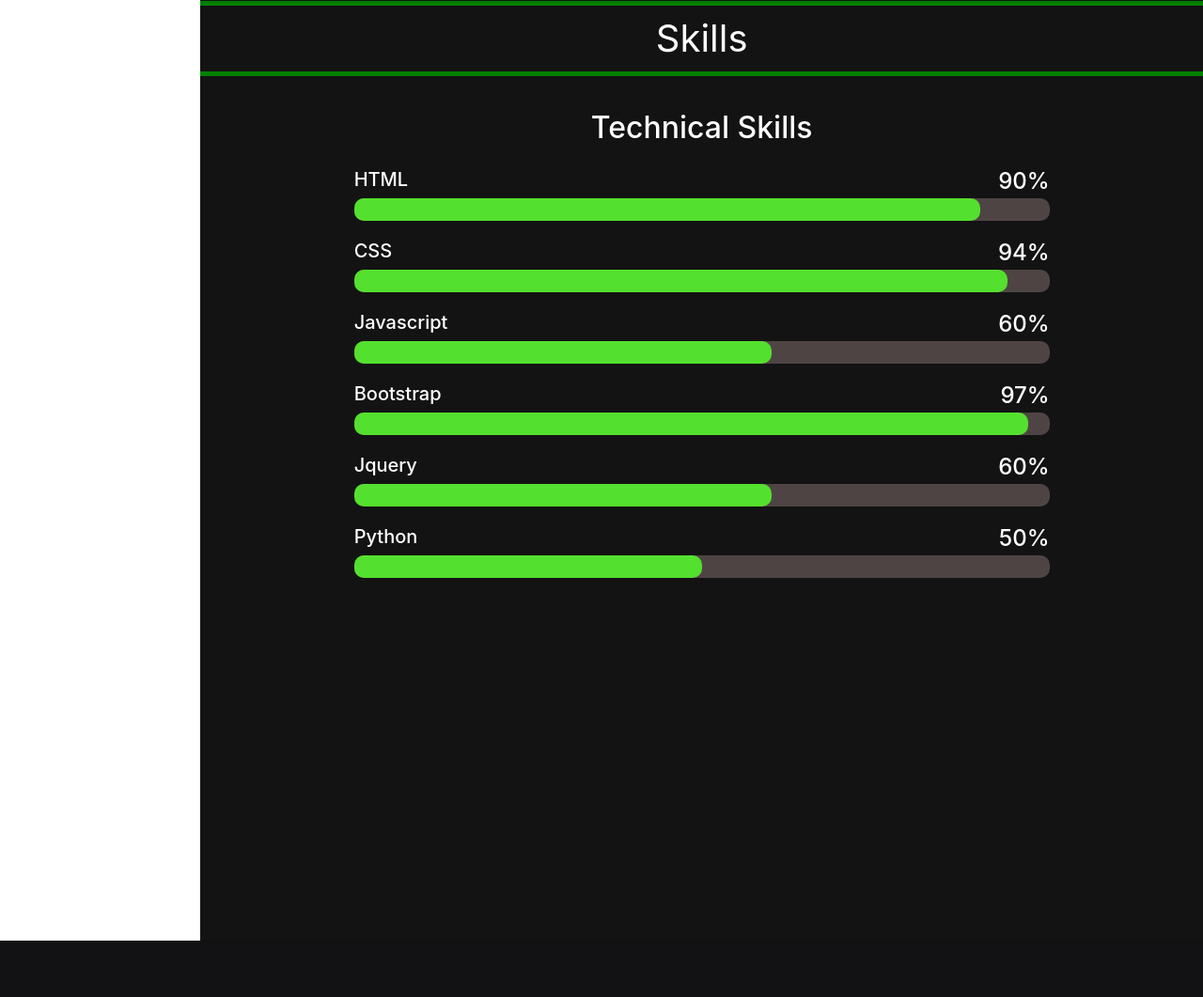
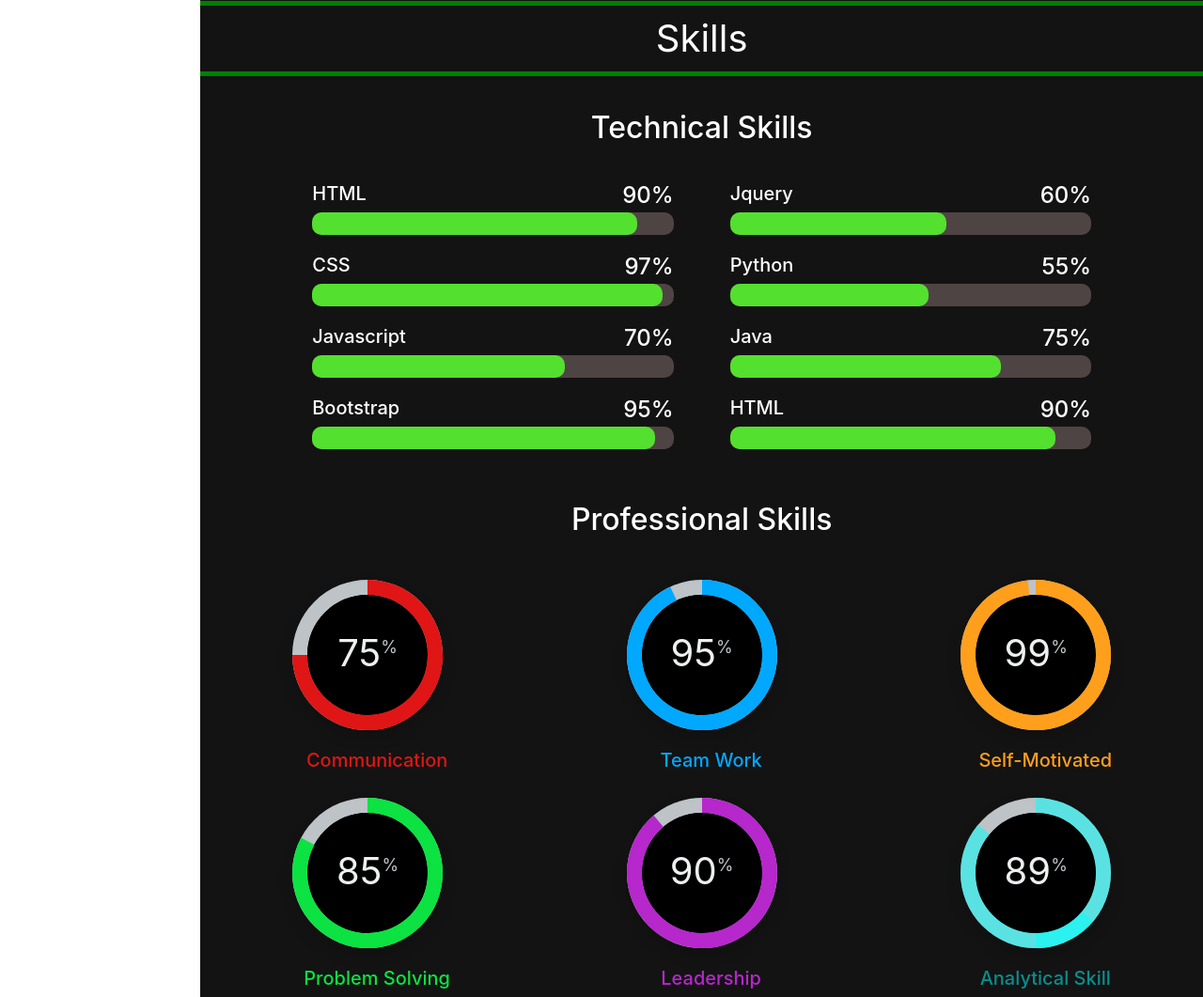
Before and after one commit to Babar-Jawad-Anjum/Babar-Personal-CV-Quiz-Deployment, a PHP site: page / in a window 1280 px wide. Shown: the part 2242-3303 px from the top of the page at 94% size. Before the commit the page ends 3243 px from the top, so only its background shows below. Run offline with PHP 8.4, Linux system fonts and the light colour scheme; some libraries are stand-ins or nearby versions.

Commit message:
Progress commit

```diff
--- a/CV.htm
+++ b/CV.htm
@@ -160,8 +160,8 @@
 
 
               <div class="horizontal-progress-bar-body row">
-                <div class="horizontal-progress-bar col-9">
-                  <div class="row m-3"><h2>Technical Skills</h2></div>
+                <div class="col-12 m-3 text-center"><h2>Technical Skills</h2></div>
+                <div class="horizontal-progress-bar col-md-5">
                   <div class="col straight-progress-bar">
                     <h5>HTML</h5>
                     <h4>90%</h4>
@@ -172,28 +172,31 @@
 
                   <div class="col straight-progress-bar">
                     <h5>CSS</h5>
-                    <h4>94%</h4>
-                    <div class="f_e_bar">
-                      <div class="f_i_bar" style="height:24px;width:94%"></div>
-                    </div>
-                  </div>
-
-                  <div class="col straight-progress-bar">
-                    <h5>Javascript</h5>
-                    <h4>60%</h4>
-                    <div class="f_e_bar">
-                      <div class="f_i_bar" style="height:24px;width:60%"></div>
-                    </div>
-                  </div>
-
-                  <div class="col straight-progress-bar">
-                    <h5>Bootstrap</h5>
                     <h4>97%</h4>
                     <div class="f_e_bar">
                       <div class="f_i_bar" style="height:24px;width:97%"></div>
                     </div>
                   </div>
 
+                  <div class="col straight-progress-bar">
+                    <h5>Javascript</h5>
+                    <h4>70%</h4>
+                    <div class="f_e_bar">
+                      <div class="f_i_bar" style="height:24px;width:70%"></div>
+                    </div>
+                  </div>
+
+                  <div class="col straight-progress-bar">
+                    <h5>Bootstrap</h5>
+                    <h4>95%</h4>
+                    <div class="f_e_bar">
+                      <div class="f_i_bar" style="height:24px;width:95%"></div>
+                    </div>
+                  </div>
+
+                </div>
+
+                <div class="horizontal-progress-bar col-md-5">
                   <div class="col straight-progress-bar">
                     <h5>Jquery</h5>
                     <h4>60%</h4>
@@ -204,27 +207,149 @@
 
                   <div class="col straight-progress-bar">
                     <h5>Python</h5>
-                    <h4>50%</h4>
+                    <h4>55%</h4>
                     <div class="f_e_bar">
-                      <div class="f_i_bar" style="height:24px;width:50%"></div>
+                      <div class="f_i_bar" style="height:24px;width:55%"></div>
+                    </div>
+                  </div>
+
+                  <div class="col straight-progress-bar">
+                    <h5>Java</h5>
+                    <h4>75%</h4>
+                    <div class="f_e_bar">
+                      <div class="f_i_bar" style="height:24px;width:75%"></div>
+                    </div>
+                  </div>
+
+                  <div class="col straight-progress-bar">
+                    <h5>HTML</h5>
+                    <h4>90%</h4>
+                    <div class="f_e_bar">
+                      <div class="f_i_bar" style="height:24px;width:90%"></div>
+                    </div>
+                  </div>
+
+
+                </div>
+              </div>
+
+
+              <div class="rounded-progress-bar-body row">
+                <div class="col-12 m-3 text-center"><h2>Professional Skills</h2></div>
+                <div class="col-sm-6 col-md-4 d-flex justify-content-center">
+
+                  <div class="row">
+                    <div class="round_div1">
+                      <div class="bar-wrapper">
+                          <div class="bar-group value-30">
+                              <span class="label">75<span class="smaller">%</span></span>
+                              <div class="bar">
+                                  <div class="circle left-side"></div>
+                                  <div class="circle right-side"></div>
+                              </div>
+                              <div class="shadow"></div>
+                          </div>
+                      </div>
+                      <h5 style="padding-left: 20px; color: rgb(224, 21, 21); text-align: center;">Communication</h5>
+                    </div>
+                  </div>
+                </div>
+                <div class="col-sm-6 col-md-4 d-flex justify-content-center">
+                  <div class="row">
+                    <div class="round_div1">
+                      <div class="bar-wrapper">
+                          <div class="bar-group value-60">
+                              <span class="label">95<span class="smaller">%</span></span>
+                              <div class="bar">
+                                  <div class="circle left-side"></div>
+                                  <div class="circle right-side"></div>
+                              </div>
+                              <div class="shadow"></div>
+                          </div>
+                      </div>
+                      <h5 style="padding-left: 20px; color: #00a8ff; text-align: center;">Team Work</h5>
+                    </div>
+                  </div>
+                </div>
+                <div class="col-sm-6 col-md-4 d-flex justify-content-center">
+
+                  <div class="row">
+                    <div class="round_div1">
+                      <div class="bar-wrapper">
+                          <div class="bar-group value-90">
+                              <span class="label">99<span class="smaller">%</span></span>
+                              <div class="bar">
+                                  <div class="circle left-side"></div>
+                                  <div class="circle right-side"></div>
+                              </div>
+                              <div class="shadow"></div>
+                          </div>
+                          <h5 style="padding-left: 20px; color: #ff9f1c; text-align: center;">Self-Motivated</h5>
+                      </div>
+                    </div>
+                  </div>
+                </div>
+                <div class="col-sm-6 col-md-4 d-flex justify-content-center">
+                  <div class="row">
+                    <div class="round_div1">
+                      <div class="bar-wrapper">
+                          <div class="bar-group value-120">
+                              <span class="label">85<span class="smaller">%</span></span>
+                              <div class="bar">
+                                  <div class="circle left-side"></div>
+                                  <div class="circle right-side"></div>
+                              </div>
+                              <div class="shadow"></div>
+                          </div>
+                          <h5 style="padding-left: 20px; color: #0ce241; text-align: center;">Problem Solving</h5>
+                      </div>
+                    </div>
+                  </div>
+                </div>
+                <div class="col-sm-6 col-md-4 d-flex justify-content-center">
+                  <div class="row">
+                    <div class="round_div1">
+                      <div class="bar-wrapper">
+                          <div class="bar-group value-150">
+                              <span class="label">90<span class="smaller">%</span></span>
+                              <div class="bar">
+                                  <div class="circle left-side"></div>
+                                  <div class="circle right-side"></div>
+                              </div>
+                              <div class="shadow"></div>
+                          </div>
+                          <h5 style="padding-left: 20px; color: #b627cc; text-align: center;">Leadership</h5>
+                      </div>
+                    </div>
+                  </div>
+                </div>
+                <div class="col-sm-6 col-md-4 d-flex justify-content-center">
+                  <div class="row">
+                    <div class="round_div1">
+                      <div class="bar-wrapper">
+                          <div class="bar-group value-180">
+                              <span class="label">89<span class="smaller">%</span></span>
+                              <div class="bar">
+                                  <div class="circle left-side"></div>
+                                  <div class="circle right-side"></div>
+                              </div>
+                              <div class="shadow"></div>
+                          </div>
+                          <h5 style="padding-left: 20px; color: #00fffc85; text-align: center;">Analytical Skill</h5>
+                      </div>
                     </div>
                   </div>
                 </div>
               </div>
 
-
-              <!-- <div class="rounded-progress-bar-body row">
-                <div class="col-8 border">8</div>
-              </div> -->
-
-
             </div>
             <!-- skils section ends -->
 
 
+
+
           </div>
         </div>
-        <!-- navigation menu ended -->
 
 
 
--- a/style.css
+++ b/style.css
@@ -361,7 +361,7 @@ span
 {
     color: white;
     background-color: #131313;
-    height: 1000px;
+    /* height: 1000px; */
 }
 .skills > .row
 {
@@ -386,11 +386,7 @@ span
 }
 .horizontal-progress-bar
 {
-    display: flex;
-    justify-content: center;
-    align-items: center;
-    flex-direction: column;
-
+    margin-top: 15px;
 }
 
 
@@ -418,12 +414,151 @@ span
     border-radius: 10px;
 }
 
-
-
-
 .rounded-progress-bar-body
 {
     display: flex;
     justify-content: center;
 }
+
+
+
+
+/* rounded progress bar css */
+.bar-group{
+    width: 1em;
+    height: 1em;
+    position: relative;
+    float: left;
+    margin: 20px;
+    font-size: 10em;
+}
+.label{
+    display: block;
+    position: absolute;
+    top: 0.4em;
+    left: 0.4em;
+    bottom: 0.4em;
+    right: 0.4em;
+    background: #000000;
+    border-radius: 50%;
+    color: #ecf0f1;
+    font-size: 0.25em;
+    line-height: 2.8em;
+    text-align: center;
+}
+.smaller{
+    color: #bdc3c7;
+    font-size: 0.45em;
+    padding-bottom: 20px;
+    vertical-align: super;
+}
+.bar{
+    height: 100%;
+    width: 100%;
+    position: absolute;
+    top: 0;
+    left: 0;
+    clip: rect(0, 1em, 1em, 0.5em);
+}
+.circle{
+    height: 100%;
+    width: 100%;
+    position: absolute;
+    left: 0;
+    top: 0;
+    border: 0.1em solid #3498db;
+    border-radius: 50%;
+    clip: rect(0, 0.5em, 1em, 0);
+}
+.shadow{
+    height: 100%;
+    width: 100%;
+    border: 0.1em solid #bdc3c7;
+    border-radius: 50%;
+}
+
+.value-30 .bar{
+    clip: rect(auto, auto, auto, auto);
+}
+.value-30 .circle{
+    border-color: rgb(224, 21, 21);
+}
+.value-30 .left-side{
+    transform: rotate(270deg);
+}
+.value-30 .right-side{
+    transform: rotate(180deg);
+}
+
+.value-60 .bar{
+    clip: rect(auto, auto, auto, auto);
+}
+.value-60 .circle{
+    border-color: #00a8ff;
+}
+.value-60 .left-side{
+    transform: rotate(335deg);
+}
+.value-60 .right-side{
+    transform: rotate(180deg);
+}
+
+.value-90 .bar{
+    clip: rect(auto, auto, auto, auto);
+}
+.value-90 .circle{
+    border-color: #ff9f1c;
+}
+.value-90 .left-side{
+    transform: rotate(354deg);
+}
+.value-90 .right-side{
+    transform: rotate(180deg);
+}
+
+
+.value-120 .bar{
+    clip: rect(auto, auto, auto, auto);
+}
+.value-120 .circle{
+    border-color: #0ce241;
+}
+.value-120 .left-side{
+    transform: rotate(298deg);
+}
+.value-120 .right-side{
+    transform: rotate(180deg);
+}
+
+.value-150 .bar{
+    clip: rect(auto, auto, auto, auto);
+}
+.value-150 .circle{
+    border-color: #b627cc;
+}
+.value-150 .left-side{
+    transform: rotate(320deg);
+}
+.value-150 .right-side{
+    transform: rotate(180deg);
+
+}
+.value-180 .bar{
+    clip: rect(auto, auto, auto, auto);
+}
+.value-180 .circle{
+    border-color: #00fffc85;
+}
+.value-180 .left-side{
+    transform: rotate(310deg);
+}
+.value-180 .right-side{
+    transform: rotate(180deg);
+}
+
+
+
+
+
+
 /* skills section ends */
```
